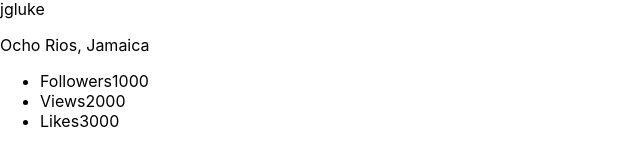
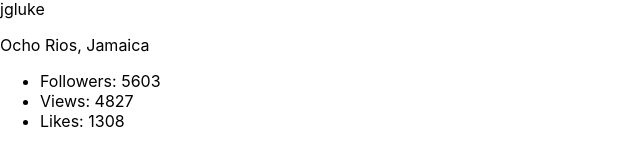
Before and after one commit to robertSovar/goit-react-hw-01-components, a React (Create React App) app: page / in a window 1280 px wide. Shown: the part 357-522 px from the top of the page, without its empty margins (0-640 px from the left). Built offline with nearby package versions, Linux system fonts and the light colour scheme.

Commit message:
update Profile

```diff
--- a/src/components/App.jsx
+++ b/src/components/App.jsx
@@ -3,7 +3,7 @@ import Profile from './profile/Profile';
 export const App = () => {
   return (
     <div>
-      <Profile></Profile>
+      <Profile />
     </div>
   );
 };
--- a/src/components/profile/Profile.jsx
+++ b/src/components/profile/Profile.jsx
@@ -6,6 +6,9 @@ const Profile = () => {
   const userAvatar = user.avatar;
   const userTag = user.tag;
   const userLocation = user.location;
+  const followers = user.stats.followers;
+  const views = user.stats.views;
+  const likes = user.stats.likes;
 
   return (
     <div className="profile">
@@ -18,16 +21,16 @@ const Profile = () => {
 
       <ul className="stats">
         <li>
-          <span className="label">Followers</span>
-          <span className="quantity">1000</span>
+          <span className="label">Followers: </span>
+          <span className="quantity">{followers}</span>
         </li>
         <li>
-          <span className="label">Views</span>
-          <span className="quantity">2000</span>
+          <span className="label">Views: </span>
+          <span className="quantity">{views}</span>
         </li>
         <li>
-          <span className="label">Likes</span>
-          <span className="quantity">3000</span>
+          <span className="label">Likes: </span>
+          <span className="quantity">{likes}</span>
         </li>
       </ul>
     </div>
@@ -39,6 +42,9 @@ Profile.propTypes = {
   userAvatar: PropTypes.string,
   userTag: PropTypes.string,
   userLocation: PropTypes.string,
+  followers: PropTypes.number,
+  views: PropTypes.number,
+  likes: PropTypes.number,
 };
 
 export default Profile;
```
Also changed, not shown: src/components/profile/Profile.css (+7 -0 lines).
